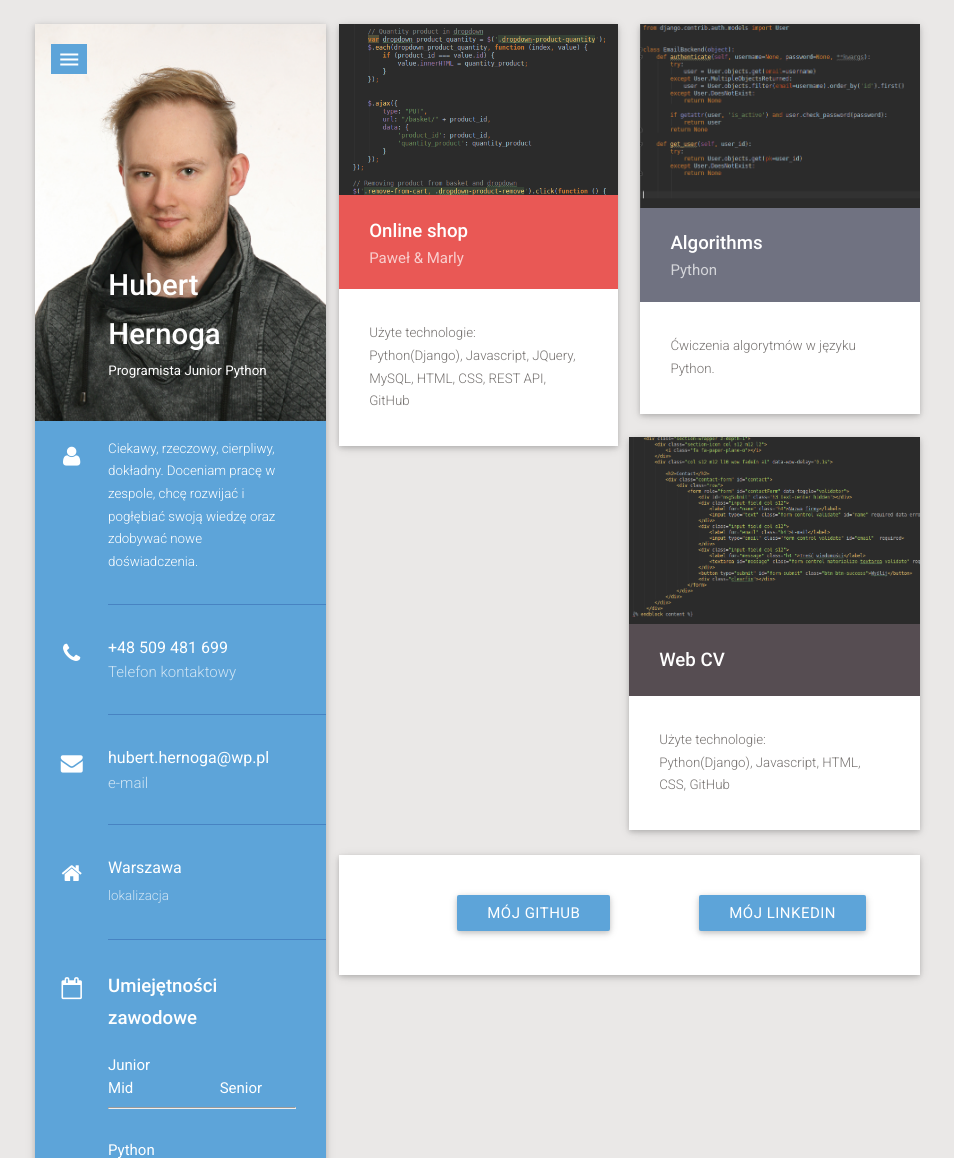
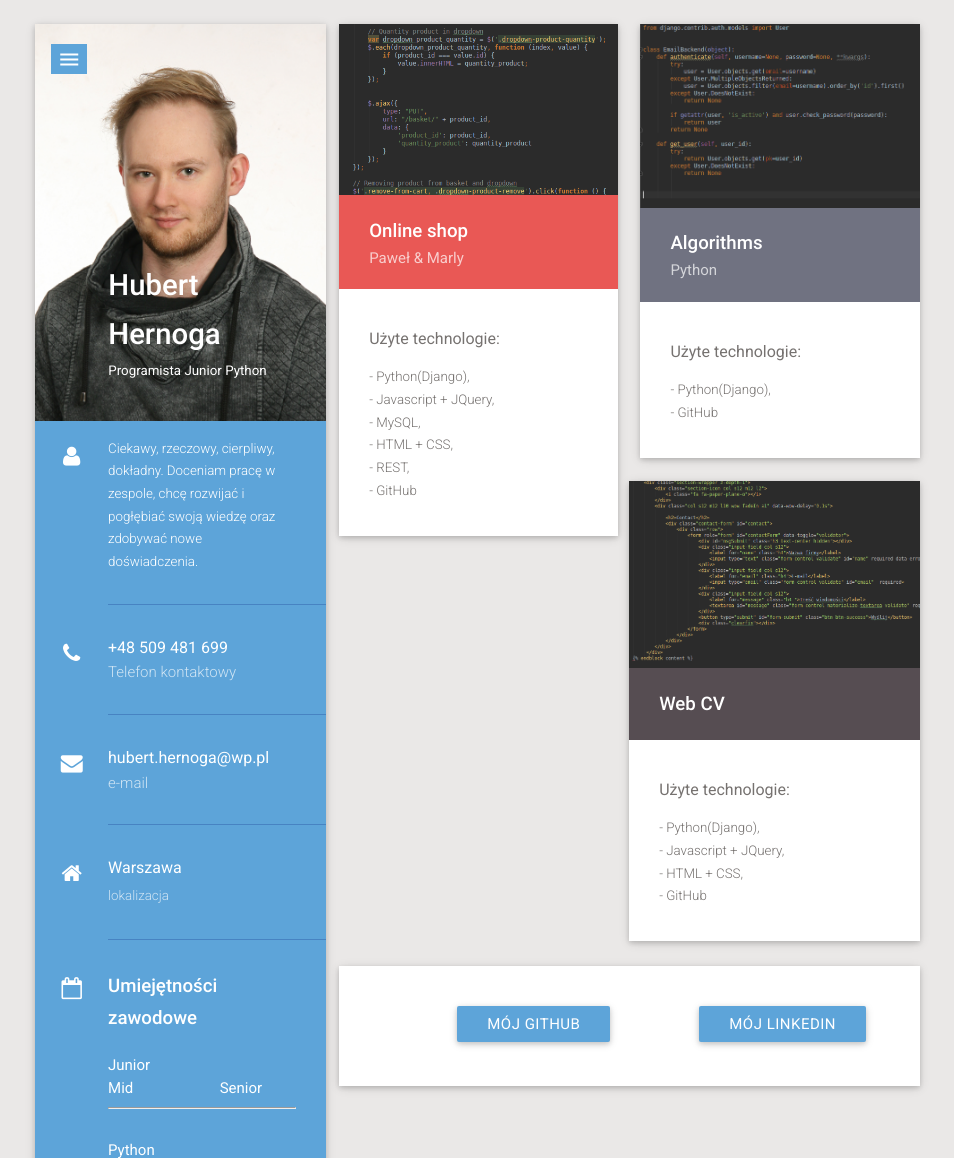
Before and after one commit to hubert-hernoga/my_web_cv, a Django app: page /projects/ in a window 1280 px wide. Shown: the top 1158 px of the page, without its empty margins (168-1122 px from the left). Run offline with Django 3.2, Linux system fonts and the light colour scheme.

Commit message:
Added skills used in projects

```diff
--- a/cv_maker/templates/multipage/projects.html
+++ b/cv_maker/templates/multipage/projects.html
@@ -20,9 +20,13 @@
                                     </a>
                                 </div>
                                 <div class="post-details">
-                                    <p>Użyte technologie:
-                                    <br><span>Python(Django), Javascript, JQuery, MySQL, HTML, CSS, REST API, GitHub</span>
-                                    </p>
+                                    <h4>Użyte technologie: </h4>
+                                    <p>- Python(Django),
+                                    <br>- Javascript + JQuery,
+                                    <br>- MySQL,
+                                    <br>- HTML + CSS,
+                                    <br>- REST,
+                                    <br>- GitHub</p>
                                 </div>
                             </div>
                         </div>
@@ -39,7 +43,9 @@
                                     </a>
                                 </div>
                                 <div class="post-details">
-                                    <p>Ćwiczenia algorytmów w języku Python.</p>
+                                    <h4>Użyte technologie: </h4>
+                                    <p>- Python(Django),
+                                    <br>- GitHub</p>
                                 </div>
                             </div>
                         </div>
@@ -56,9 +62,11 @@
                                     </a>
                                 </div>
                                 <div class="post-details">
-                                    <p>Użyte technologie:
-                                    <br><span>Python(Django), Javascript, HTML, CSS, GitHub</span>
-                                    </p>
+                                    <h4>Użyte technologie: </h4>
+                                    <p>- Python(Django),
+                                    <br>- Javascript + JQuery,
+                                    <br>- HTML + CSS,
+                                    <br>- GitHub</p>
                                 </div>
                             </div>
                         </div>
```
